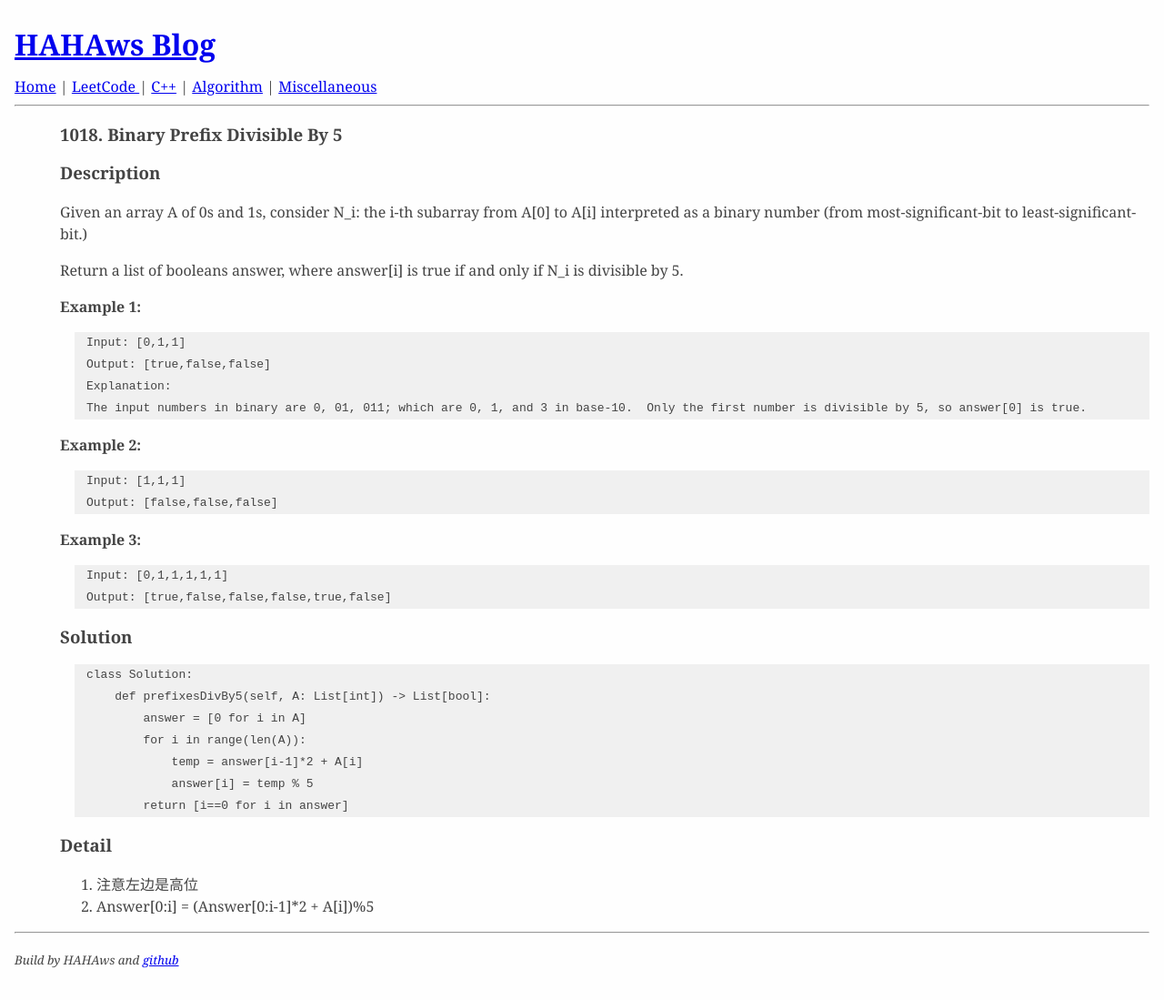
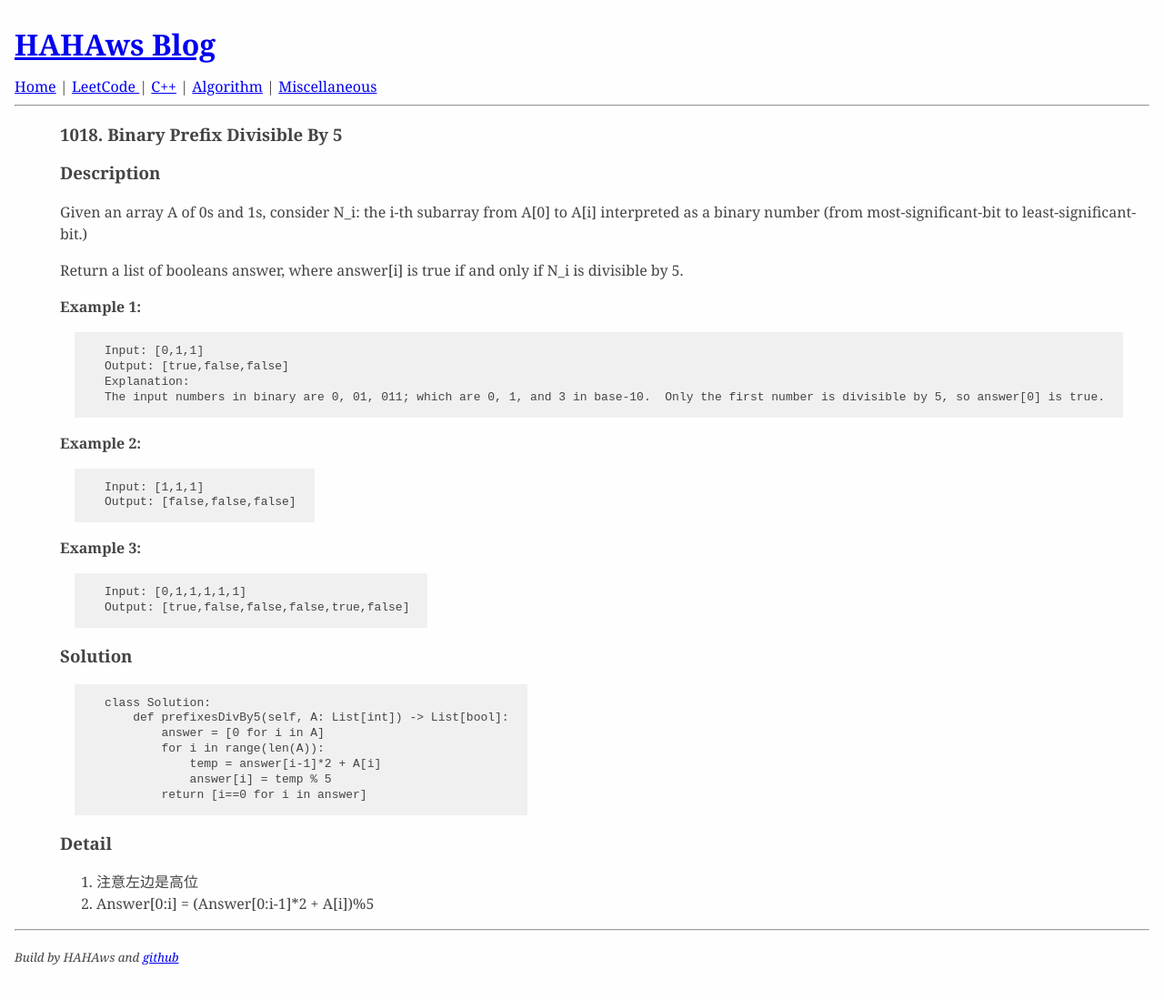
Before and after one commit to for-l00p/hahaws.github.io, a Jekyll site: the page built from _posts/LeetCode/2020-05-14-1018.md, in a window 1280 px wide. Shown: the whole page at 91% size. Built offline with Jekyll 4.4.1, drawn with Linux system fonts in a browser that asks for light colours.

Commit message:
Update syntax.css

```diff
--- a/assets/css/syntax.css
+++ b/assets/css/syntax.css
@@ -11,6 +11,10 @@
 .highlight {
     margin-left:1em;
     background-color: #f0f0f0;
+    line-height:1.3;
+    padding-left: 10px;
+    padding-right: 10px;
+    display: inline-block;
 }
 
 .highlight .c { color: #999988; font-style: italic } /* Comment */
```
